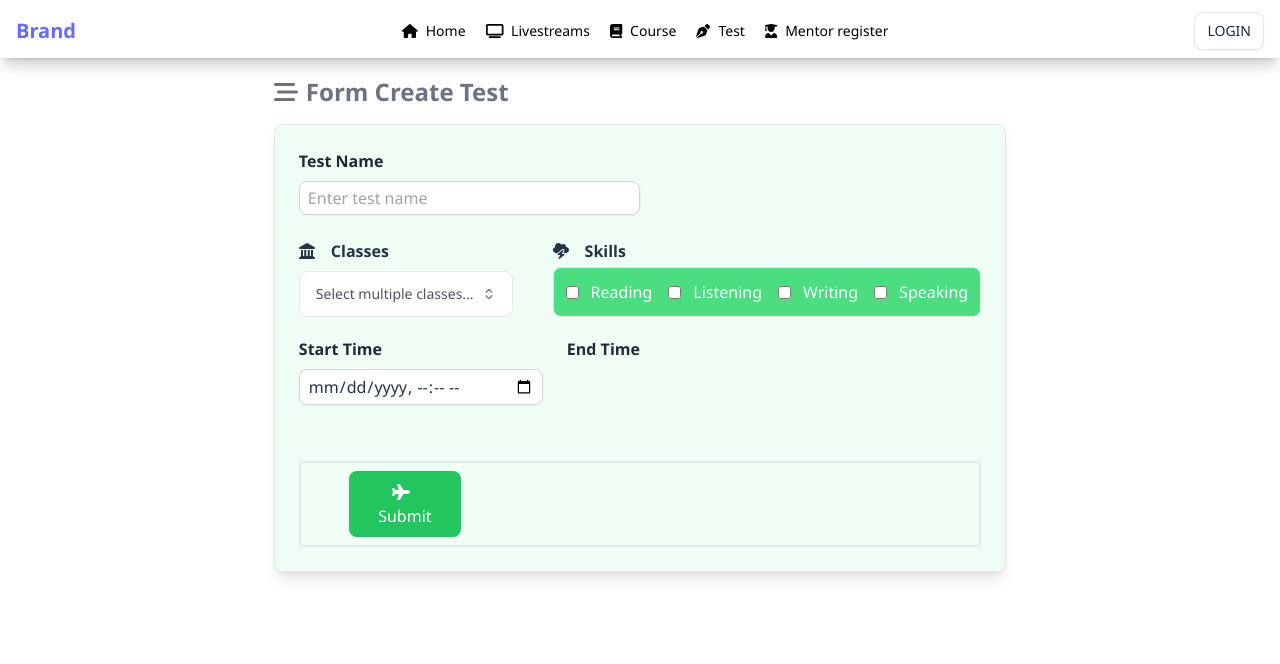
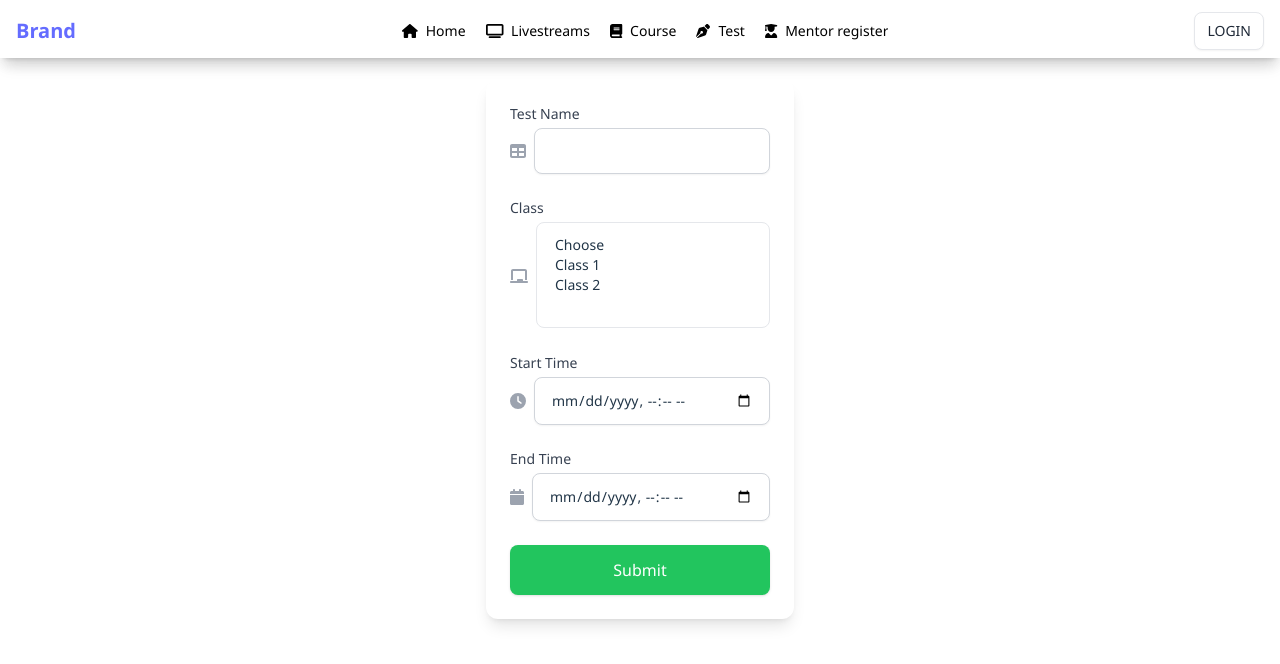
Before and after one commit to lechieulong/TutorMe_UI_v1, a React (Vite) app: page /create-test in a window 1280 px wide. Shown: the top 664 px of the page. Built offline with nearby package versions, Linux system fonts and the light colour scheme.

Commit message:
Create Test

```diff
--- a/src/App.jsx
+++ b/src/App.jsx
@@ -29,15 +29,15 @@ import TestList from "./pages/User/TestList";
 import "preline";
 import TestLayout from "./pages/TestExam/TestLayout";
 import CourseDetail from "./pages/Course/CourseDetail";
-import TestForm from "./pages/TestExam/TestForm";
 import CourseTimeline from "./pages/Course/components/CourseTimeline";
 import CreateCourse from "./pages/Course/components/CreateCourse";
 import SpeakingGemini from "./service/SpeakingGemini";
 import MyLearning from "./pages/Class/MyLearning";
+import TestForm from "./pages/ExamTest/TestForm";
 
 const App = () => {
   return (
-    <div className=" min-h-screen ">
+    <div className="  ">
       <GoogleOAuthProvider clientId="553052882546-kmot9sitmhmu5ahgt47p07j96vagbqim.apps.googleusercontent.com">
         <Router>
           <Routes>
--- /dev/null
+++ b/src/pages/ExamTest/TestForm.jsx
@@ -0,0 +1,185 @@
+import React from "react";
+import { useForm } from "react-hook-form";
+import { FontAwesomeIcon } from "@fortawesome/react-fontawesome";
+import {
+  faChalkboard,
+  faClock,
+  faCalendar,
+  faTable,
+} from "@fortawesome/free-solid-svg-icons";
+import Header from "../../components/common/Header";
+import { createTest } from "../../redux/testExam/TestSlice";
+import { useDispatch } from "react-redux";
+
+const TestForm = () => {
+  const {
+    register,
+    handleSubmit,
+    formState: { errors },
+    watch,
+  } = useForm();
+
+  const dispatch = useDispatch();
+
+  const onSubmit = (data) => {
+    console.log(data);
+    try {
+      dispatch(createTest(data));
+      toast.success("Create test successful!");
+    } catch (error) {
+      console.error("Submission failed:", error);
+      alert("Submission failed.");
+    }
+  };
+
+  const currentDateTime = new Date().toISOString().slice(0, 16);
+
+  const startTime = watch("startTime");
+
+  return (
+    <>
+      <Header />
+      <form
+        onSubmit={handleSubmit(onSubmit)}
+        className="space-y-6 p-6 max-w-lg mt-20 mx-auto bg-white shadow-lg rounded-xl"
+      >
+        {/* Test Name */}
+        <div className="relative">
+          <label className="block text-sm font-medium text-gray-700">
+            Test Name
+          </label>
+          <div className="flex items-center mt-1">
+            <FontAwesomeIcon icon={faTable} className="text-gray-400 mr-2" />
+            <input
+              type="text"
+              {...register("testName", { required: "Test Name is required" })}
+              className={`w-full px-4 py-3 border ${
+                errors.testName ? "border-red-500" : "border-gray-300"
+              } rounded-lg shadow-sm focus:ring-indigo-500 focus:border-indigo-500 sm:text-sm`}
+            />
+          </div>
+          {errors.testName && (
+            <span className="text-red-500 text-sm">
+              {errors.testName.message}
+            </span>
+          )}
+        </div>
+
+        {/* Class */}
+        <div className="relative">
+          <label className="block text-sm font-medium text-gray-700">
+            Class
+          </label>
+          <div className="flex items-center mt-1 w-full">
+            <FontAwesomeIcon
+              icon={faChalkboard}
+              className="text-gray-400 mr-2"
+            />
+            <div className="flex-1">
+              <select
+                multiple
+                {...register("class", { required: "Class is required" })}
+                className="relative py-3 ps-4 pe-9 w-full cursor-pointer border border-gray-200 rounded-lg text-start text-sm focus:outline-none focus:ring-2 focus:ring-blue-500"
+                data-hs-select='{
+                  "placeholder": "Select multiple options...",
+                  "toggleTag": "<button type=\"button\" aria-expanded=\"false\"></button>",
+                  "dropdownClasses": "mt-2 z-50 w-full max-h-60 p-1 space-y-0.5 bg-white border border-gray-200 rounded-lg overflow-hidden overflow-y-auto",
+                  "optionClasses": "py-2 px-4 w-full text-sm text-gray-800 cursor-pointer hover:bg-gray-100 rounded-lg focus:outline-none focus:bg-gray-100",
+                  "optionTemplate": "<div class=\"flex justify-between items-center w-full\"><span data-title></span><span class=\"hidden hs-selected:block\"><svg class=\"shrink-0 size-3.5 text-blue-600\" xmlns=\"http://www.w3.org/2000/svg\" width=\"24\" height=\"24\" viewBox=\"0 0 24 24\" fill=\"none\" stroke=\"currentColor\" stroke-width=\"2\" stroke-linecap=\"round\" stroke-linejoin=\"round\"><polyline points=\"20 6 9 17 4 12\"/></svg></span></div>"
+                }'
+              >
+                <option value="e6a750a4-1217-4a3e-8e91-1702ed3ef13d">
+                  Choose
+                </option>
+                <option value="e6a750a4-1217-4a3e-8e91-1702ed3ef93d">
+                  Class 1
+                </option>
+                <option value="e6a750a4-1217-4a3e-8e91-1702ed3ef83d">
+                  Class 2
+                </option>
+              </select>
+            </div>
+          </div>
+          {errors.class && (
+            <span className="text-red-500 text-sm">{errors.class.message}</span>
+          )}
+        </div>
+
+        {/* Start Time */}
+        <div className="relative">
+          <label className="block text-sm font-medium text-gray-700">
+            Start Time
+          </label>
+          <div className="flex items-center mt-1">
+            <FontAwesomeIcon icon={faClock} className="text-gray-400 mr-2" />
+            <input
+              type="datetime-local"
+              {...register("startTime", {
+                required: "Start Time is required",
+                validate: (value) => {
+                  const selectedTime = new Date(value);
+                  const now = new Date();
+                  return (
+                    selectedTime >= now || "Start time cannot be in the past"
+                  );
+                },
+              })}
+              className={`w-full px-4 py-3 border ${
+                errors.startTime ? "border-red-500" : "border-gray-300"
+              } rounded-lg shadow-sm focus:ring-indigo-500 focus:border-indigo-500 sm:text-sm`}
+              min={currentDateTime} // Disable past times
+            />
+          </div>
+          {errors.startTime && (
+            <span className="text-red-500 text-sm">
+              {errors.startTime.message}
+            </span>
+          )}
+        </div>
+
+        {/* End Time */}
+        <div className="relative">
+          <label className="block text-sm font-medium text-gray-700">
+            End Time
+          </label>
+          <div className="flex items-center mt-1">
+            <FontAwesomeIcon icon={faCalendar} className="text-gray-400 mr-2" />
+            <input
+              type="datetime-local"
+              {...register("endTime", {
+                required: "End Time is required",
+                validate: (value) => {
+                  const selectedEndTime = new Date(value);
+                  const selectedStartTime = new Date(startTime);
+                  return (
+                    selectedEndTime > selectedStartTime ||
+                    "End time must be after start time"
+                  );
+                },
+              })}
+              className={`w-full px-4 py-3 border ${
+                errors.endTime ? "border-red-500" : "border-gray-300"
+              } rounded-lg shadow-sm focus:ring-indigo-500 focus:border-indigo-500 sm:text-sm`}
+              min={startTime || currentDateTime} // Disable times before start time
+            />
+          </div>
+          {errors.endTime && (
+            <span className="text-red-500 text-sm">
+              {errors.endTime.message}
+            </span>
+          )}
+        </div>
+
+        {/* Submit Button */}
+        <button
+          type="submit"
+          className="w-full bg-green-500 text-white py-3 px-4 rounded-lg shadow hover:bg-green-600 focus:ring-2 focus:ring-green-500"
+        >
+          Submit
+        </button>
+      </form>
+    </>
+  );
+};
+
+export default TestForm;
--- /dev/null
+++ b/src/pages/ExamTest/TestFormDetail.jsx
@@ -0,0 +1,7 @@
+import React from "react";
+
+const TestFormDetail = () => {
+  return <div>TestFormDetail</div>;
+};
+
+export default TestFormDetail;
```
